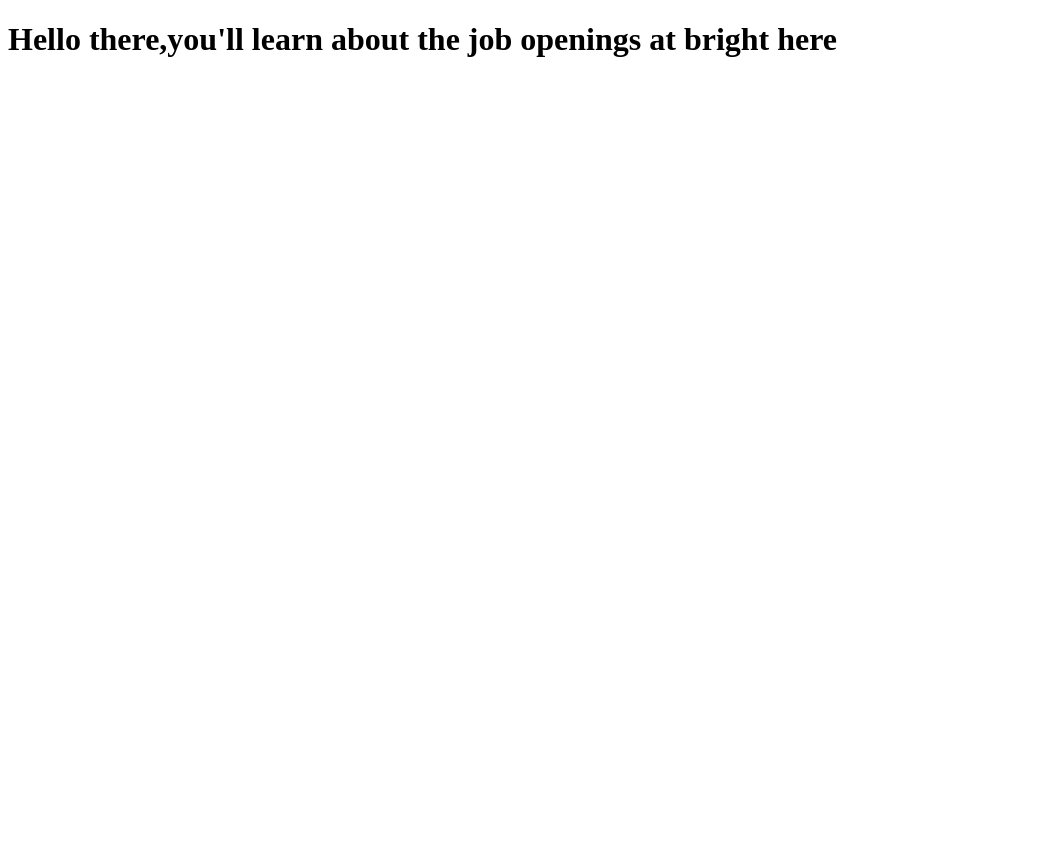
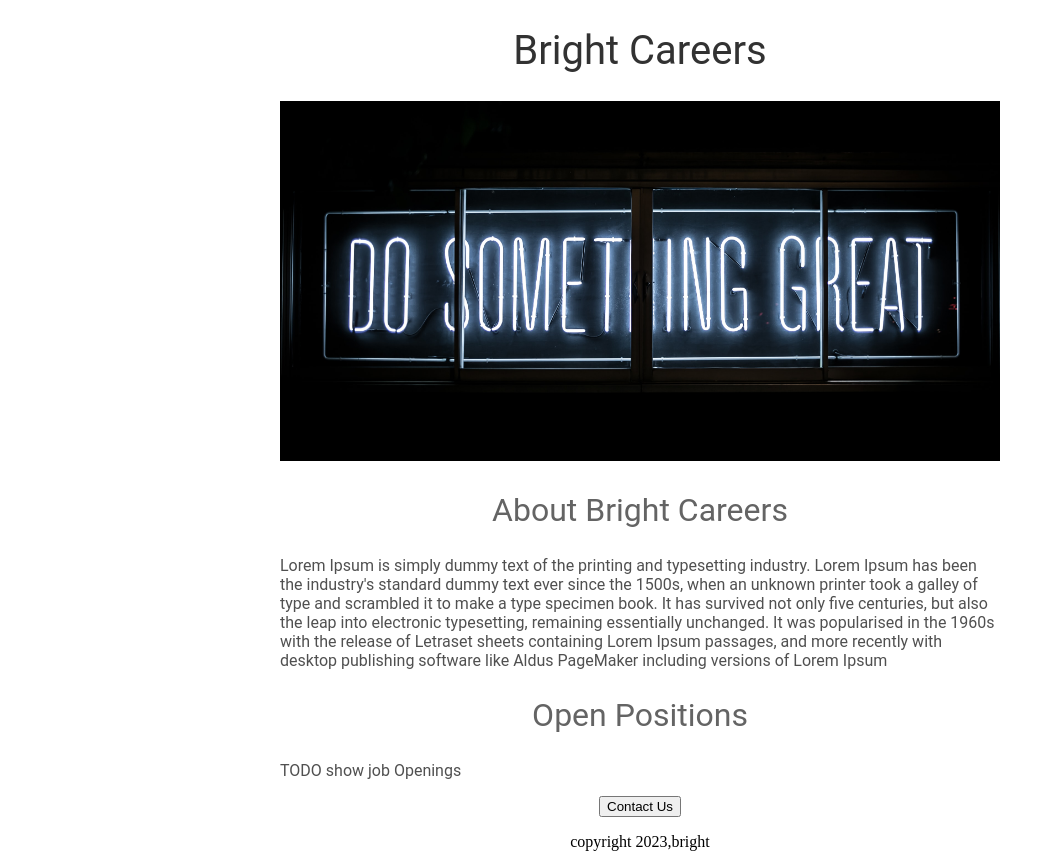
Before and after one commit to lucifer00784/careers-website, a Flask app: page / in a window 1280 px wide. Shown: the whole page, without its empty margins (0-1055 px from the left). Before the commit the page ends 57 px from the top, so only its background shows below. Run offline with Flask 2, Linux system fonts and the light colour scheme.

Commit message:
added html and css

```diff
--- a/templates/home.html
+++ b/templates/home.html
@@ -4,8 +4,55 @@
     <title>
       Bright Careers
     </title>
+    <style>
+      h1{
+        font-size:40px;
+        font-family:Roboto;
+        font-weight:normal;
+        color:rgb(50,50,50);
+        text-align:center;
+      }
+      #banner{
+        width: 100%;
+        height: 360px;
+        object-fit: cover;
+      }
+      h2{
+        font-family:Roboto;
+        font-size:32px;
+        color:rgb(100,100,100);
+        text-align:center;
+        font-weight:normal;
+      }
+      #container{
+        max-width:720px;
+        margin:0 auto 0 auto;
+      }
+      #contact{
+        text-align:center;
+      }
+      .bodytext{
+        font-family:Roboto;
+        color:rgb(80,80,80)
+      }
+    </style>
   </head>
   <body>
-    <h1>Hello there,you'll learn about the job openings at bright here</h1>
+    <div id="container">
+      <h1>Bright Careers</h1>
+      <img id="banner" src="/static/banner.jpg"/>
+      <h2>
+        About Bright Careers
+      </h2>
+      <p class="bodytext">
+        Lorem Ipsum is simply dummy text of the printing and typesetting industry. Lorem Ipsum has been the industry's standard dummy text ever since the 1500s, when an unknown printer took a galley of type and scrambled it to make a type specimen book. It has survived not only five centuries, but also the leap into electronic typesetting, remaining essentially unchanged. It was popularised in the 1960s with the release of Letraset sheets containing Lorem Ipsum passages, and more recently with desktop publishing software like Aldus PageMaker including versions of Lorem Ipsum
+      </p>
+      <h2>Open Positions</h2>
+      <p class="bodytext">TODO show job Openings</p>
+        <div id="contact" >
+          <button>Contact Us</button>
+          <p>copyright 2023,bright</p>
+        </div>
+    </div>
   </body>
 </html>
```
Also changed, not shown: static/banner.jpg (added).
